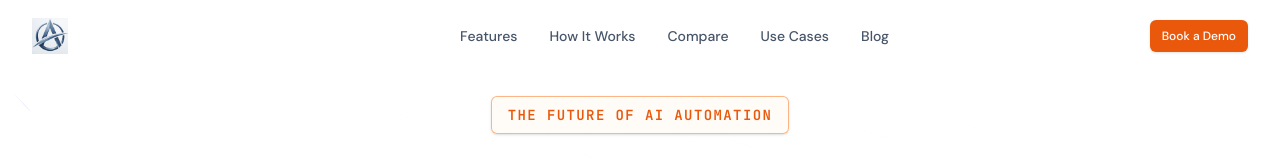
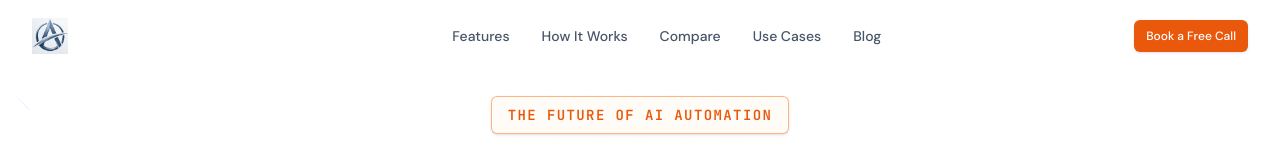
Before and after one commit to agent-school/website, a Next.js app: page / in a window 1280 px wide. Shown: the top 160 px of the page. Built offline with nearby package versions, Linux system fonts and the light colour scheme.

Commit message:
content: update navbar CTA from 'Book a Demo' to 'Book a Free Call'

```diff
--- a/src/components/layout/Navbar.tsx
+++ b/src/components/layout/Navbar.tsx
@@ -78,7 +78,7 @@ export function Navbar() {
                 asChild
                 className="bg-orange-600 hover:bg-orange-700 text-white"
               >
-                <a href={BOOKING_URL}>Book a Demo</a>
+                <a href={BOOKING_URL}>Book a Free Call</a>
               </Button>
             </div>
 
@@ -129,7 +129,7 @@ export function Navbar() {
                   asChild
                   className="bg-orange-600 hover:bg-orange-700 text-white"
                 >
-                  <a href={BOOKING_URL}>Book a Demo</a>
+                  <a href={BOOKING_URL}>Book a Free Call</a>
                 </Button>
               </motion.div>
             </div>
```
